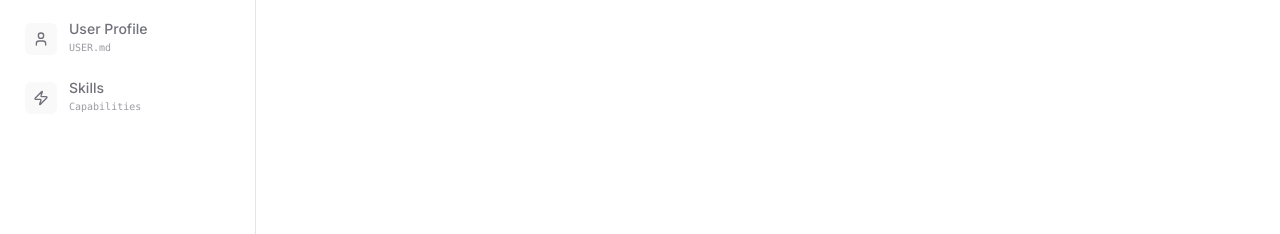
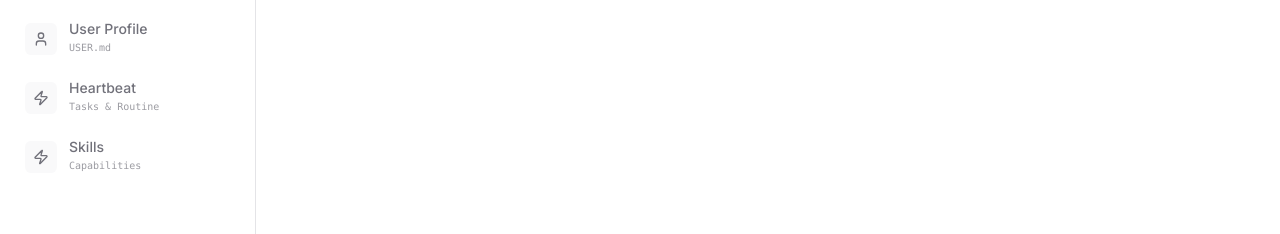
Before and after one commit to thomas-touboul/nanobot-web-ui, a Next.js app: page /editor in a window 1280 px wide. Shown: the part 352-586 px from the top of the page. Built offline with nearby package versions, Linux system fonts and the light colour scheme.

Commit message:
feat: add Heartbeat to sidebar

```diff
--- a/src/components/layout/Sidebar.tsx
+++ b/src/components/layout/Sidebar.tsx
@@ -57,6 +57,13 @@ const navigation = [
     href: "/editor?file=USER.md",
     icon: User,
     match: (path: string, params: URLSearchParams) => params.get("file") === "USER.md"
+  },
+  {
+    title: "Heartbeat",
+    subtitle: "Tasks & Routine",
+    href: "/editor?file=HEARTBEAT.md",
+    icon: Zap,
+    match: (path: string, params: URLSearchParams) => params.get("file") === "HEARTBEAT.md"
   },
   {
     title: "Skills",
```
